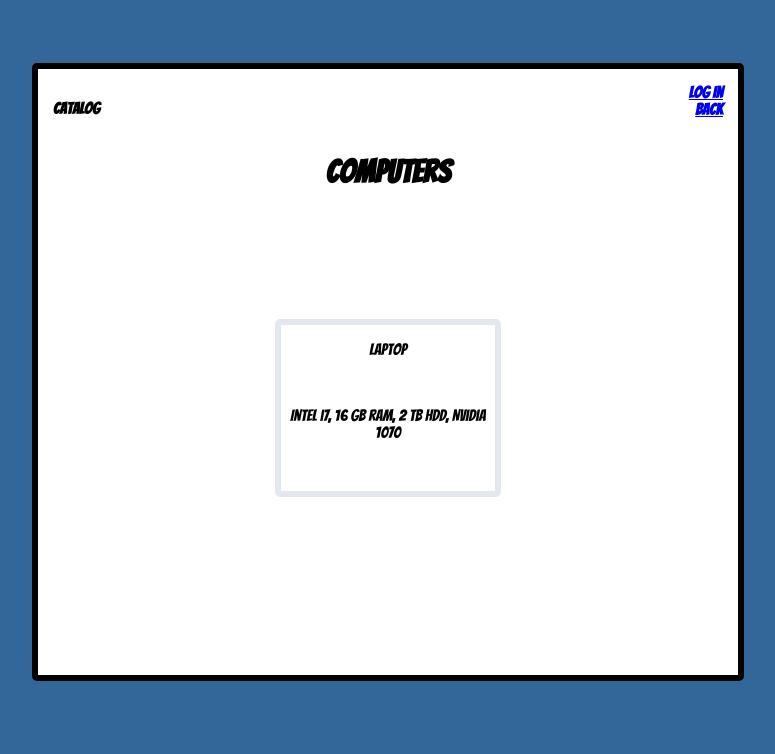
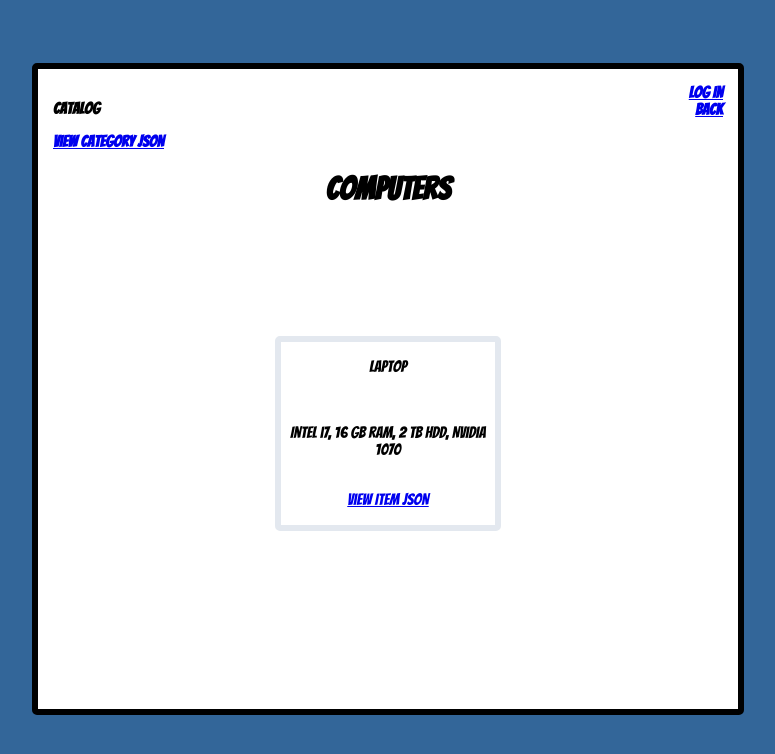
Before and after one commit to mikboy018/fsnd-vagrant, a Flask app: page /categories/2/ in a window 1280 px wide. Shown: the top 754 px of the page, without its empty margins (252-1027 px from the left). Run offline with Flask 2, Linux system fonts and the light colour scheme.

Commit message:
Added JSON links to each page.

```diff
--- a/vagrant/catalog/templates/items.html
+++ b/vagrant/catalog/templates/items.html
@@ -14,6 +14,8 @@
 			<div class="left">
 
 				<p>Catalog</p>
+
+				<a href='{{url_for("itemInCategoryJSON", categories_id=categories.id)}}'>View Category JSON</a>
 
 			</div>
 
@@ -73,6 +75,10 @@
 
 				{% endif %}
 
+				<br>
+
+				<a href='{{url_for("itemJSON", categories_id = categories.id, items_id = i.id)}}'>View Item JSON</a>
+
 				<br /><br />
 
 			</div>
--- a/vagrant/catalog/templates/main.html
+++ b/vagrant/catalog/templates/main.html
@@ -14,6 +14,7 @@
 		<div class="left">
 
 			<p>Catalog</p>
+			<a href='{{url_for("categoryJSON")}}'>View JSON for All Categories</a>
 
 		</div>
 
```
Also changed, not shown: vagrant/catalog/catalog.db (deleted).
